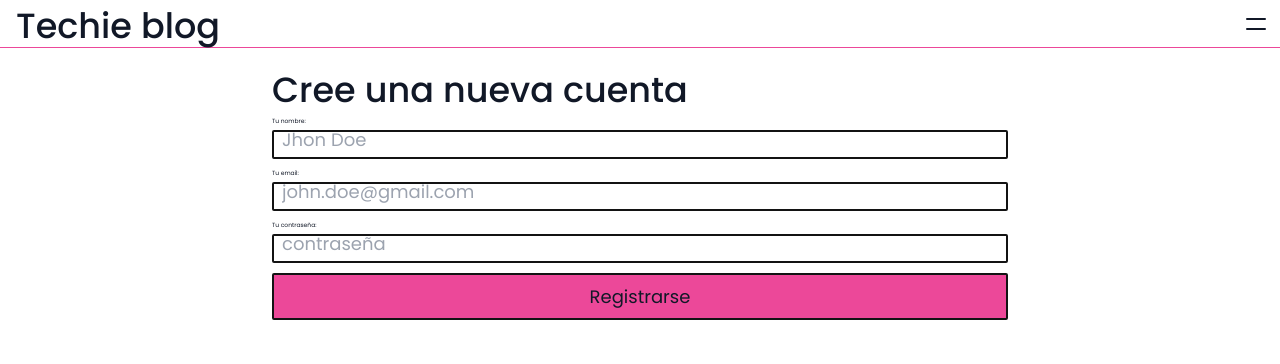
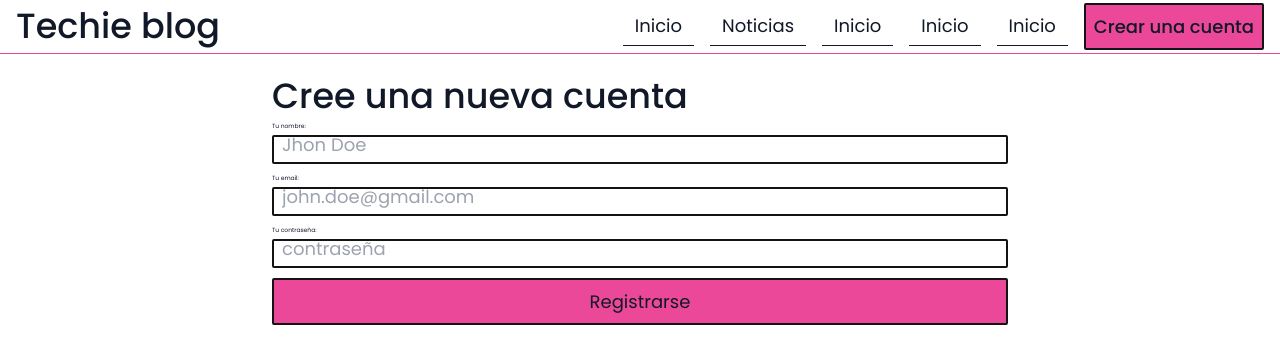
Before and after one commit to FacundoRocha18/techie-blog-webapp, a React (Vite) app: page /register in a window 1280 px wide. Shown: the top 364 px of the page. Built offline with nearby package versions, Linux system fonts and the light colour scheme; no server answers; the database is empty.

Commit message:
First commit on branch

```diff
--- a/src/components/Atoms/Button.tsx
+++ b/src/components/Atoms/Button.tsx
@@ -4,8 +4,8 @@ import { ThemeProps } from 'types'
 
 export const StyledButton = styled('button') <IStyledComponent>`
 	align-items: center;
-	background-color: rgb(236 72 153);
-	border: 2px solid var(${({ theme }: ThemeProps) => theme.name === 'light' ? '--black' : theme.translucent});
+	background-color: var(--primary-accent);
+	border: 2px solid var(${({ theme }: ThemeProps) => theme.name === 'light' ? '--black' : '--primary-accent'});
 	border-radius: 2px;
 	font-weight: 500;
 	display: flex;
--- a/src/components/Atoms/Links.tsx
+++ b/src/components/Atoms/Links.tsx
@@ -5,8 +5,8 @@ import { ThemeProps } from 'types'
 
 export const StyledPrimLink = styled(Link) <IStyledComponent>`
 	align-items: center;
-	background-color: rgb(236 72 153);
-	border: 2px solid var(${({ theme }: ThemeProps) => theme.name === 'light' ? '--black' : theme.translucent});
+	background-color: var(--primary-accent);
+	border: 2px solid var(${({ theme }: ThemeProps) => theme.name === 'light' ? '--black' : '--primary-accent'});
 	border-radius: 2px;
 	display: flex;
 	font-weight: 500;
--- a/src/components/Molecules/Header.tsx
+++ b/src/components/Molecules/Header.tsx
@@ -23,6 +23,16 @@ export const StyledHeader = styled('header') <IStyledComponent>`
 	width: 100%;
 	z-index: 50;
 	transition: background-color .5s ease;
+
+	@media (min-width: 1080px) {
+		height: fit-content;
+	}
+
+	@media (min-width: 1080px) {
+		& button {
+			display: none;
+		}
+	}
 `
 
 export const Header = () => {
--- a/src/components/Molecules/Menu.tsx
+++ b/src/components/Molecules/Menu.tsx
@@ -5,15 +5,17 @@ import { useThemeContext } from 'contexts/Theme/ThemeContext'
 import styled from 'styled-components'
 import { ThemeProps } from 'types'
 
-
-
-const MenuContainer = styled('div')<IStyledComponent>`
-	background-color: var(${({theme}: ThemeProps) => theme.header});
+const StyledMenuContainer = styled('div') <IStyledComponent>`
+	align-items: center;
+	background-color: var(${({ theme }: ThemeProps) => theme.header});
 	backdrop-filter: blur(15px);
 	-webkit-backdrop-filter: blur(15px);
+	flex-direction: column;
+	display: flex;
+	gap: 16px;
 	height: 100%;
-	flex-direction: column;
-	width: 100vw;
+	padding: 16px;
+	width: 100%;
 	transition: all .3s ease;
 
 
@@ -28,13 +30,25 @@ const MenuContainer = styled('div')<IStyledComponent>`
 	}
 `
 
-
 const SwitchContainer = styled('div') <IStyledComponent>`
+	align-items: center;
 	display: flex;
 	justify-content: space-between;
 	padding: 6px 12px;
-	width: 100%;
-	transition: all .3s ease;
+	height: 0px;
+	opacity: 0;
+	width: 0px;
+	transition: all .1s ease;
+
+	${StyledMenuContainer}.active & {
+		opacity: 1;
+	}
+
+	@media (min-width: 768px) {
+		& {
+			width: 60%;
+		}
+	}
 
 	@media (min-width: 1080px) {
 		& {
@@ -49,13 +63,13 @@ export const Menu = () => {
 
 	return (
 		<>
-			<MenuContainer theme={theme} className={`container menu-container ${isVisible ? 'active' : 'inactive'}`}>
+			<StyledMenuContainer theme={theme} className={`${isVisible ? 'active' : 'inactive'}`}>
 				<Navigation />
-				<SwitchContainer>
+				<SwitchContainer >
 					<p>Tema: </p>
 					<CToggle />
 				</SwitchContainer>
-			</MenuContainer>
+			</StyledMenuContainer>
 		</>
 	)
 }
--- a/src/components/Molecules/Navigation.tsx
+++ b/src/components/Molecules/Navigation.tsx
@@ -35,9 +35,16 @@ const StyledNav = styled('nav') <IStyledComponent>`
 		height: 100%;
 		overflow: hidden;
 		width: 100%;
+		transition: all .5s ease;
 
 		${StyledHeader} & {
 			display: none;
+		}
+
+		@media (min-width: 768px) {
+			& {
+				width: 60%;
+			}
 		}
 
 		@media (min-width: 1080px) {
@@ -68,12 +75,11 @@ const StyledNav = styled('nav') <IStyledComponent>`
 				width: 100%;
 			}
 
-			.menu li {
+			${StyledHeader} & ul li {
 				border: none;
 			}
 
-			.menu li:last-child {
-				display: none;
+			${StyledHeader} & ul li:last-child {
 				margin-top: 0px;
 			}
 }
--- a/src/components/Templates/PostCard.tsx
+++ b/src/components/Templates/PostCard.tsx
@@ -6,13 +6,13 @@ import styled from 'styled-components'
 
 const StyledCard = styled('article')`
 	background-color: var(${({ theme }: ThemeProps) => theme.card});
-	box-shadow: rgba(60, 64, 67, 0.3) 0px 1px 2px 0px, rgba(60, 64, 67, 0.15) 0px 2px 6px 2px;
+	box-shadow: var(${({theme}: ThemeProps) => theme.name === 'light' ? '--dark-shadow' : 'translucent'});
 	border-radius: 4px;
 	color: var(${props => props.color});
 	display: grid;
 	grid-template-columns: repeat(1, 1fr);
 	grid-template-rows: repeat(2, auto);
-	height: 325px;
+	min-height: 325px;
 
 	& img {
 		border-radius: 4px;
--- a/src/contexts/Theme/Themes.declaration.ts
+++ b/src/contexts/Theme/Themes.declaration.ts
@@ -37,7 +37,7 @@ export const THEMES: Record<ThemeType, Theme> = {
 		border: Colors.LIGHTGRAY,
     card: Colors.DARKZINC,
     color: Colors.LIGHTGRAY,
-    header: Colors.DARKERZINCTRANSLUCENT,
+    header: Colors.BLACKTRANSLUCENT,
 		placeholders: Colors.DARKGRAY,
 		translucent: Colors.TRANSLUCENT,
 		headingSize: TextSizes.HEADING,
--- a/src/contexts/Theme/Variables.ts
+++ b/src/contexts/Theme/Variables.ts
@@ -7,9 +7,9 @@ export enum Colors {
 	DARKGRAY = '--gray-900',
 	DARKZINC = '--zinc-700',
 	DARKERZINC = '--zinc-800',
-	DARKERZINCTRANSLUCENT = '--zinc-800-translucid',
 	MEDIUMSLATE = '--slate-400',
-	TRANSLUCENT = '--translucent'
+	TRANSLUCENT = '--translucent',
+	PRIMARYACCENT = '--primary-accent',
 }
 
 export enum TextSizes {
--- a/src/styles/variables.css
+++ b/src/contexts/Theme/variables.css
@@ -3,15 +3,15 @@
 	/* Start of colors */
 
 	--black: rgb(19, 19, 19);
-	--black-translucent: rgba(12 12 12 0.92);
+	--black-translucent: rgba(19, 19, 19, 0.75);
 	--gray-100: rgb(255, 255, 255);
-	--gray-100-translucent: rgba(243, 244, 246, 0.900);
+	--gray-translucent: rgba(255, 255, 255, 0.75);
 	--gray-300: rgb(209 213 219);
 	--gray-900: rgb(17 24 39);
-	--zinc-700: rgb(63 63 70);
-	--zinc-800: rgb(39 39 42);
-	--zinc-800-translucid: rgba(0, 0, 0, 0.92);
+	--zinc-700: rgba(34, 34, 38, 0.95);
+	--zinc-800: rgb(29, 29, 32);
 	--slate-400: rgb(148 163 184);
+	--primary-accent: rgb(236 72 153);
 	--translucent: rgb(0 0 0 0);
 
 	/* End of colors */
@@ -32,6 +32,8 @@
 
 	/* End of text weights */
 
+	--dark-shadow: rgba(60, 64, 67, 0.3) 0px 1px 2px 0px, rgba(60, 64, 67, 0.15) 0px 2px 6px 2px;
+
 }
 
 @media (min-width: 1080px) {
--- a/src/hooks/useFetchPosts.ts
+++ b/src/hooks/useFetchPosts.ts
@@ -11,7 +11,7 @@ export const useFetchPosts = () => {
 	const getPosts = async () => {
 		try {
 			setLoading(true)
-			const data = await fetchPostsFromSupabase()
+			const data = await fetchPosts()
 
 			if (!data) throw new Error('No se pudo recuperar los datos')
 
--- a/src/main.tsx
+++ b/src/main.tsx
@@ -7,7 +7,7 @@ import { ThemeProvider } from 'contexts/Theme/ThemeContext'
 import { Root, ErrorPage } from 'router'
 
 import 'styles/index.css'
-import 'styles/variables.css'
+import 'contexts/Theme/variables.css'
 import 'styles/input.css'
 import 'styles/material-icons-config.css'
 
--- a/src/styles/index.css
+++ b/src/styles/index.css
@@ -113,9 +113,13 @@ body {
 
 @media (min-width: 1080px) {
 
+	.header-title {
+		grid-column: span 1 / span 1;
+	}
+
 	.header .menu {
-		grid-column: span 10 / span 10;
-		grid-column-start: 2;
+		grid-column: span 2 / span 2;
+		grid-column-start: 3;
 		width: 100%;
 	}
 
@@ -123,10 +127,9 @@ body {
 		align-items: center;
 		display: flex;
 		gap: 8px;
-		width: 100%;
 	}
 
-	.menu li {
+	.header .menu li a {
 		border: none;
 	}
 
@@ -148,11 +151,6 @@ body {
 	width: 100vw;
 	transition: height .5s ease;
 	z-index: 100;
-}
-
-#sidebar {
-	background-color: red;
-	height: 100%;
 }
 
 #overlay.active {
```
